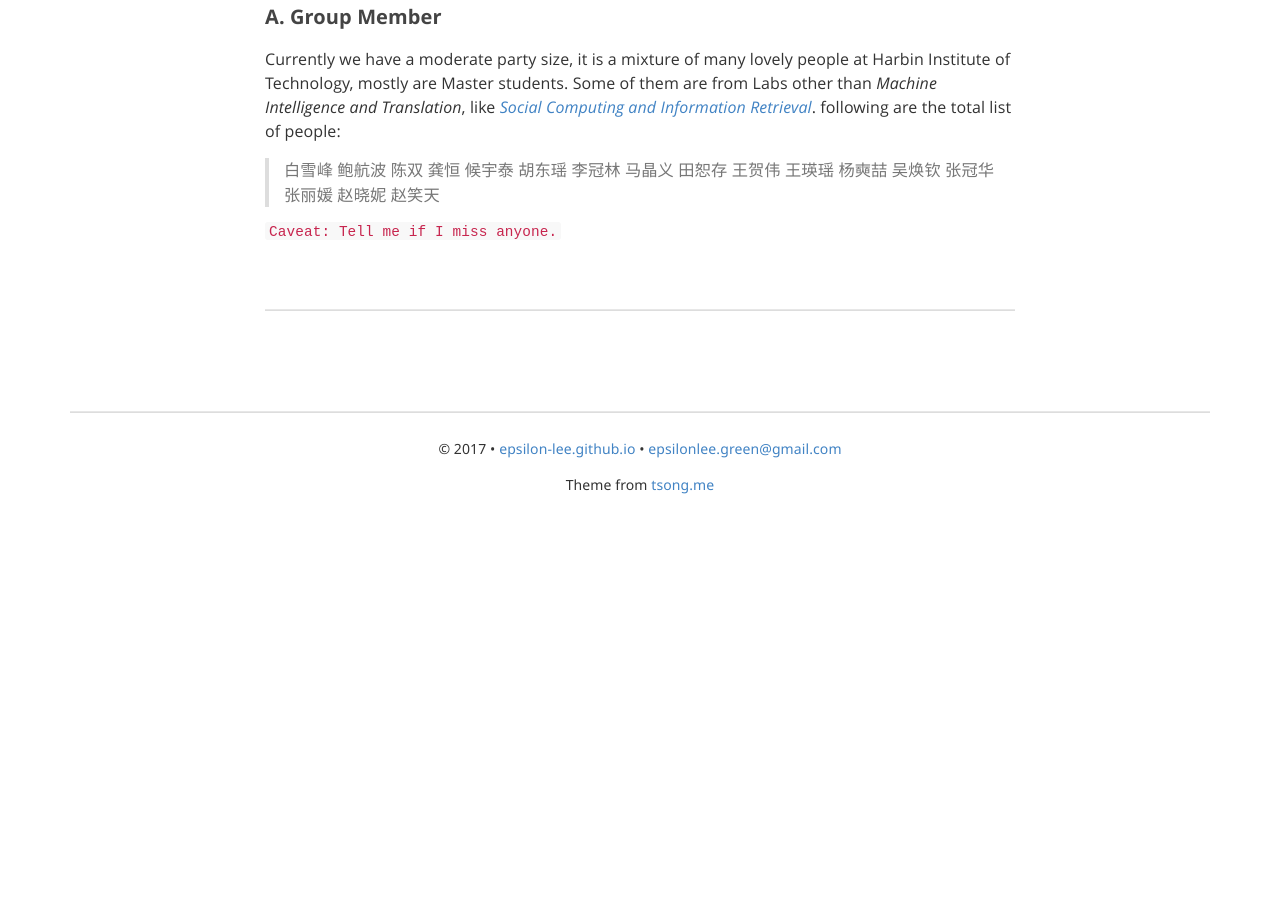
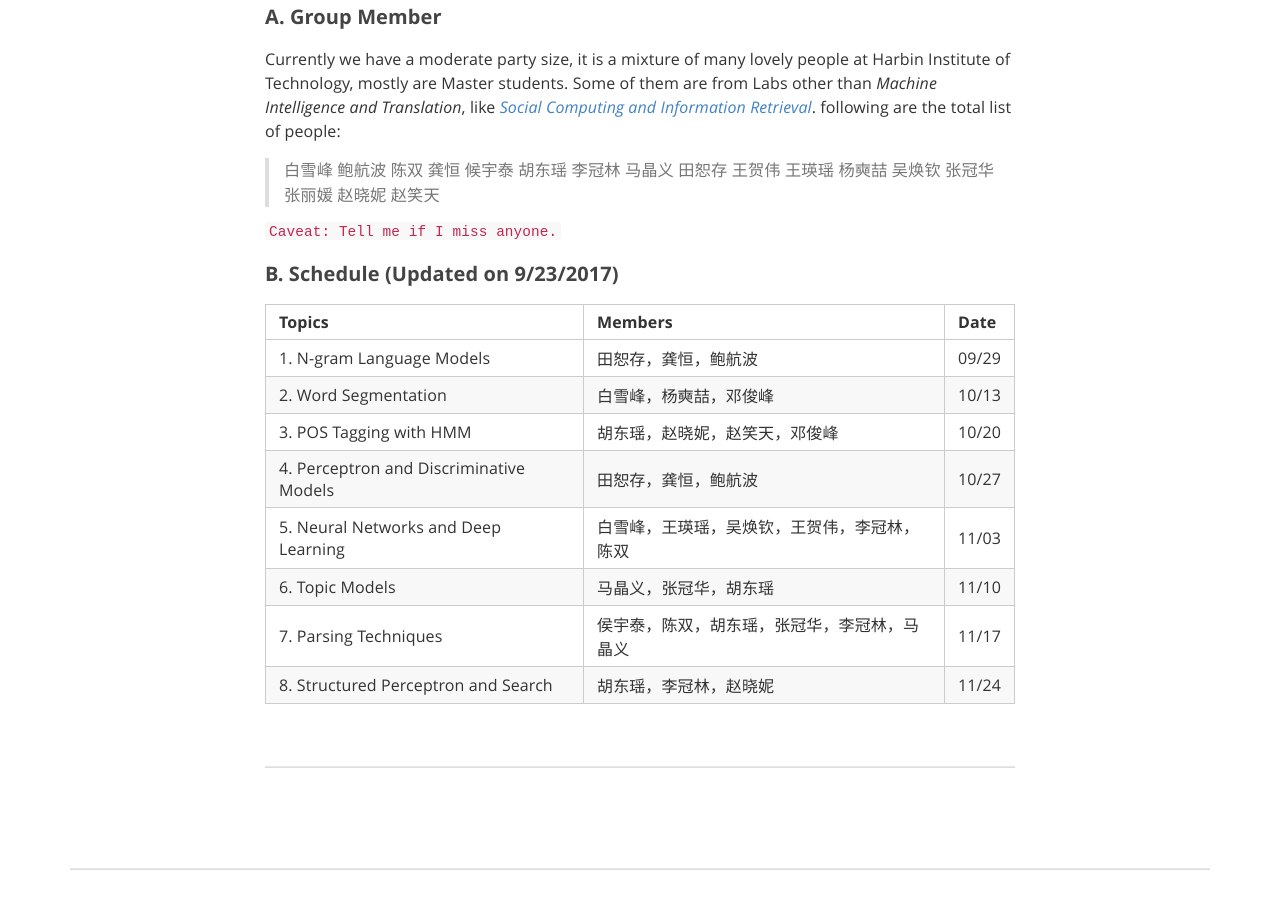
Before and after one commit to Epsilon-Lee/Epsilon-Lee.github.io, a Jekyll site: the page built from _posts/party/2017-9-22-Practicals-in-NLP-aka-Evening-Tea-Party.md, in a window 1280 px wide and 900 px high, scrolled down 4069 px. Built offline with Jekyll 4.4.1, drawn with Linux system fonts in a browser that asks for light colours; nearby versions of some CDN libraries; some web fonts are replaced; comment, search, counter and statistics services are not loaded; before the commit the page ends 4599 px from its top, so only the background shows below that.

Commit message:
Add schedule to Practicals in NLP

```diff
--- a/_posts/party/2017-9-22-Practicals-in-NLP-aka-Evening-Tea-Party.md
+++ b/_posts/party/2017-9-22-Practicals-in-NLP-aka-Evening-Tea-Party.md
@@ -110,3 +110,16 @@ Currently we have a moderate party size, it is a mixture of many lovely people a
 > 白雪峰 鲍航波 陈双 龚恒 候宇泰 胡东瑶 李冠林 马晶义 田恕存 王贺伟 王瑛瑶 杨奭喆 吴焕钦 张冠华 张丽媛 赵晓妮 赵笑天
 
 `Caveat: Tell me if I miss anyone.`
+
+#### B. Schedule (Updated on 9/23/2017)
+
+| Topics                                  | Members                | Date  |
+| --------------------------------------- | ---------------------- | ----- |
+| 1. N-gram Language Models               | 田恕存，龚恒，鲍航波             | 09/29 |
+| 2. Word Segmentation                    | 白雪峰，杨奭喆，邓俊峰            | 10/13 |
+| 3. POS Tagging with HMM                 | 胡东瑶，赵晓妮，赵笑天，邓俊峰        | 10/20 |
+| 4. Perceptron and Discriminative Models | 田恕存，龚恒，鲍航波             | 10/27 |
+| 5. Neural Networks and Deep Learning    | 白雪峰，王瑛瑶，吴焕钦，王贺伟，李冠林，陈双 | 11/03 |
+| 6. Topic Models                         | 马晶义，张冠华，胡东瑶            | 11/10 |
+| 7. Parsing Techniques                   | 侯宇泰，陈双，胡东瑶，张冠华，李冠林，马晶义 | 11/17 |
+| 8. Structured Perceptron and Search     | 胡东瑶，李冠林，赵晓妮            | 11/24 |
```
